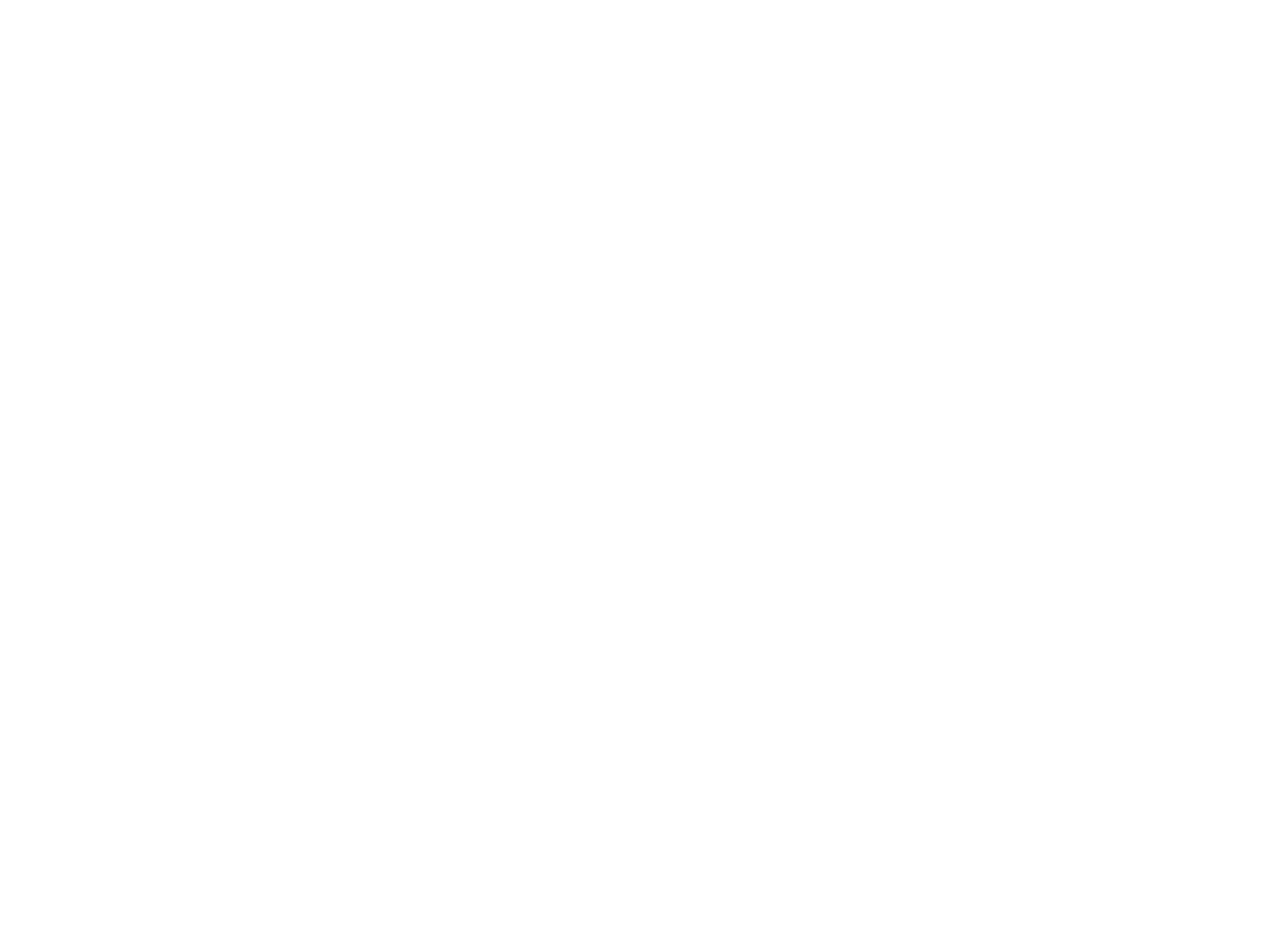
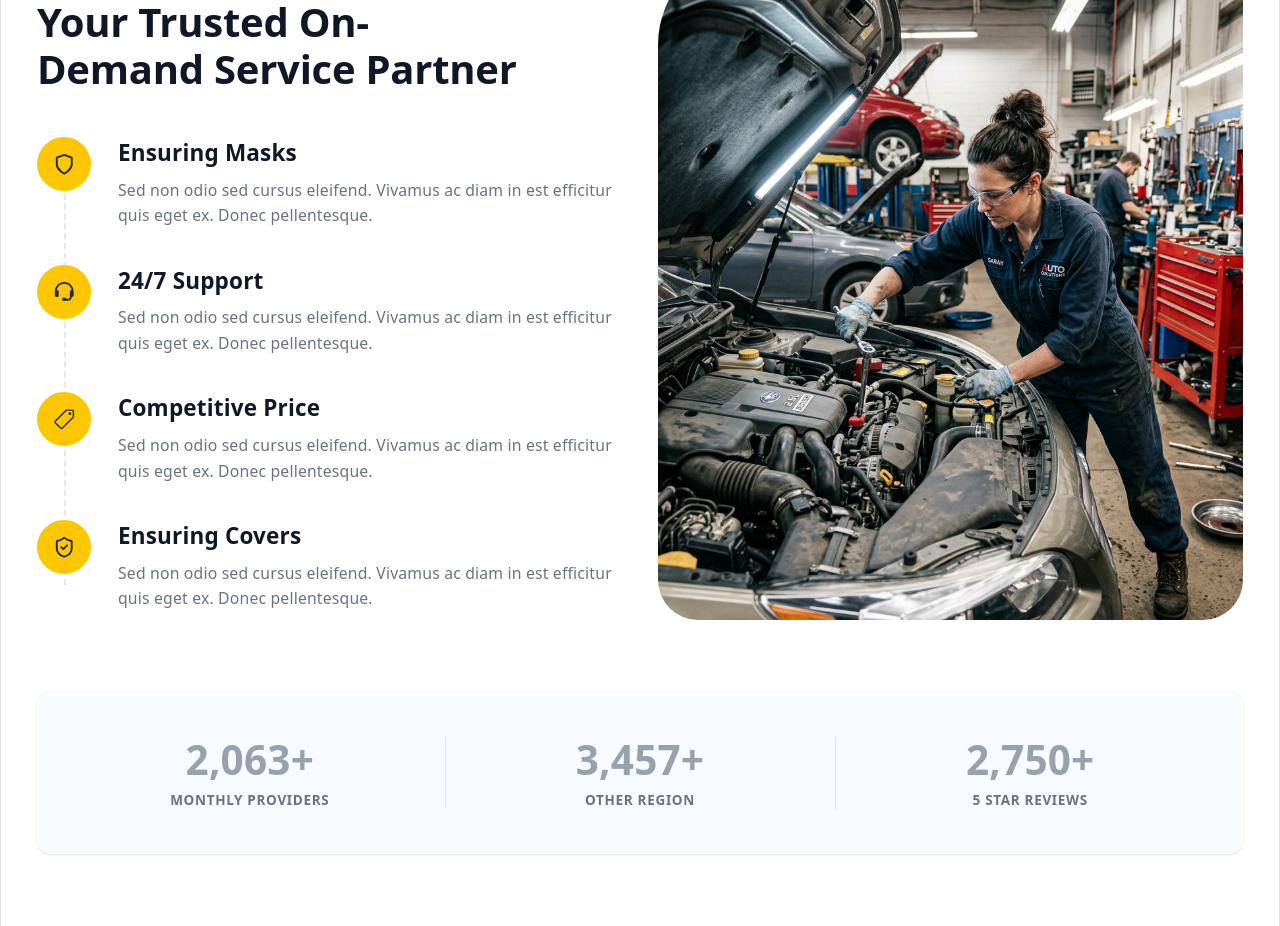
Before and after one commit to mdwasimdev1/service-management-frontend, a React (Vite) app: page / in a window 1280 px wide. Shown: the part 1500-2426 px from the top of the page. Before the commit the page ends 1330 px from the top, so only its background shows below. Built offline with nearby package versions, Linux system fonts and the light colour scheme.

Commit message:
I Have Designed Why choose Us section

```diff
--- /dev/null
+++ b/src/components/section/why-choose-us/WhyChooseUs.tsx
@@ -0,0 +1,125 @@
+import React from 'react';
+import { FiShield } from 'react-icons/fi';
+import { BiSupport } from 'react-icons/bi';
+import { IoPricetagOutline } from 'react-icons/io5';
+import { LuShieldCheck } from 'react-icons/lu';
+
+const features = [
+  {
+    id: 1,
+    icon: <FiShield className="w-5 h-5 text-gray-800" />,
+    title: 'Ensuring Masks',
+    description: 'Sed non odio sed cursus eleifend. Vivamus ac diam in est efficitur quis eget ex. Donec pellentesque.',
+  },
+  {
+    id: 2,
+    icon: <BiSupport className="w-5 h-5 text-gray-800" />,
+    title: '24/7 Support',
+    description: 'Sed non odio sed cursus eleifend. Vivamus ac diam in est efficitur quis eget ex. Donec pellentesque.',
+  },
+  {
+    id: 3,
+    icon: <IoPricetagOutline className="w-5 h-5 text-gray-800" />,
+    title: 'Competitive Price',
+    description: 'Sed non odio sed cursus eleifend. Vivamus ac diam in est efficitur quis eget ex. Donec pellentesque.',
+  },
+  {
+    id: 4,
+    icon: <LuShieldCheck className="w-5 h-5 text-gray-800" />,
+    title: 'Ensuring Covers',
+    description: 'Sed non odio sed cursus eleifend. Vivamus ac diam in est efficitur quis eget ex. Donec pellentesque.',
+  },
+];
+
+const stats = [
+  {
+    id: 1,
+    value: '2,063+',
+    label: 'MONTHLY PROVIDERS',
+  },
+  {
+    id: 2,
+    value: '3,457+',
+    label: 'OTHER REGION',
+  },
+  {
+    id: 3,
+    value: '2,750+',
+    label: '5 STAR REVIEWS',
+  },
+];
+
+const WhyChooseUs = () => {
+  return (
+    <section className="py-16 bg-white overflow-hidden">
+      <div className="container mx-auto px-4 md:px-6 lg:px-8 max-w-7xl">
+        {/* Top Section */}
+        <div className="grid grid-cols-1 lg:grid-cols-2 gap-12 lg:gap-8 items-center mb-16">
+
+          {/* Left Content */}
+          <div className="flex flex-col">
+            <div className="inline-block px-3 py-1 bg-yellow-100 text-yellow-800 text-xs font-semibold rounded-sm tracking-wider uppercase mb-4 w-max">
+              WHY CHOOSE US
+            </div>
+
+            <h2 className="text-3xl md:text-4xl lg:text-5xl font-bold text-gray-900  mb-10">
+              Your Trusted On-<br className="hidden md:block"/>Demand Service Partner
+            </h2>
+
+            <div className="relative">
+              {/* Vertical Dashed Line */}
+              <div className="absolute left-6 top-6 bottom-6 border-l-2 border-dashed border-gray-200 z-0 hidden sm:block"></div>
+
+              <div className="space-y-8 relative z-10">
+                {features.map((feature) => (
+                  <div key={feature.id} className="flex gap-4 sm:gap-6">
+                    <div className="shrink-0 relative">
+                      <div className="w-12 h-12 bg-yellow-400 rounded-full flex items-center justify-center relative z-10">
+                        {feature.icon}
+                      </div>
+                    </div>
+                    <div>
+                      <h3 className="text-xl font-bold text-gray-900 mb-2">{feature.title}</h3>
+                      <p className="text-gray-500 leading-relaxed text-sm">
+                        {feature.description}
+                      </p>
+                    </div>
+                  </div>
+                ))}
+              </div>
+            </div>
+          </div>
+
+          {/* Right Image */}
+          <div className="relative w-full h-125 lg:h-150 rounded-[40px] overflow-hidden rounded-tl-[100px] rounded-br-[40px]">
+             {/* Custom shape using absolute div if needed, but for now border-radius gives a good approximation */}
+            <img
+              src="/images/categories/car-mechanic.png"
+              alt="Cleaners working on window"
+              className="w-full h-full object-cover"
+            />
+          </div>
+
+        </div>
+
+        {/* Bottom Stats Section */}
+        <div className="bg-[#f8fbff] rounded-xl py-10 px-8 md:px-12 flex flex-col md:flex-row justify-between items-center gap-8 text-center shadow-sm">
+          {stats.map((stat, index) => (
+            <React.Fragment key={stat.id}>
+              <div className="flex-col items-center justify-center w-full">
+                <div className="text-3xl md:text-4xl font-bold text-gray-400 mb-2">{stat.value}</div>
+                <div className="text-gray-500 text-xs font-semibold tracking-wider uppercase">{stat.label}</div>
+              </div>
+              {index < stats.length - 1 && (
+                <div className="hidden md:block w-0.5 h-16 bg-amber-200 "></div>
+              )}
+            </React.Fragment>
+          ))}
+        </div>
+
+      </div>
+    </section>
+  );
+};
+
+export default WhyChooseUs;
--- a/src/index.css
+++ b/src/index.css
@@ -57,7 +57,6 @@
   width: 1920px;
   max-width: 100%;
   margin: 0 auto;
-  text-align: center;
   border-inline: 1px solid var(--border);
   min-height: 100svh;
   display: flex;
@@ -67,13 +66,6 @@
 
 body {
   margin: 0;
-}
-
-h1,
-h2 {
-  font-family: var(--heading);
-  font-weight: 500;
-  color: var(--text-h);
 }
 
 h1 {
@@ -86,10 +78,9 @@
   }
 }
 h2 {
-  font-size: 24px;
+  font-size: 40px;
   line-height: 118%;
   letter-spacing: -0.24px;
-  margin: 0 0 8px;
   @media (max-width: 1024px) {
     font-size: 20px;
   }
--- a/src/pages/HomePage.tsx
+++ b/src/pages/HomePage.tsx
@@ -1,5 +1,6 @@
 import HeroSection from "../components/section/hero/HeroSection";
 import ServiceCategorySection from "../components/section/service-category/ServiceCategorySection";
+import WhyChooseUs from "../components/section/why-choose-us/WhyChooseUs";
 
 export default function HomePage() {
   return (
@@ -9,6 +10,9 @@
 
       {/* ── Service Category Section ──────────────────────────────────────── */}
       <ServiceCategorySection />
+
+      {/* ── Why Choose Us Section ─────────────────────────────────────────── */}
+      <WhyChooseUs />
     </div>
   );
 }
```
